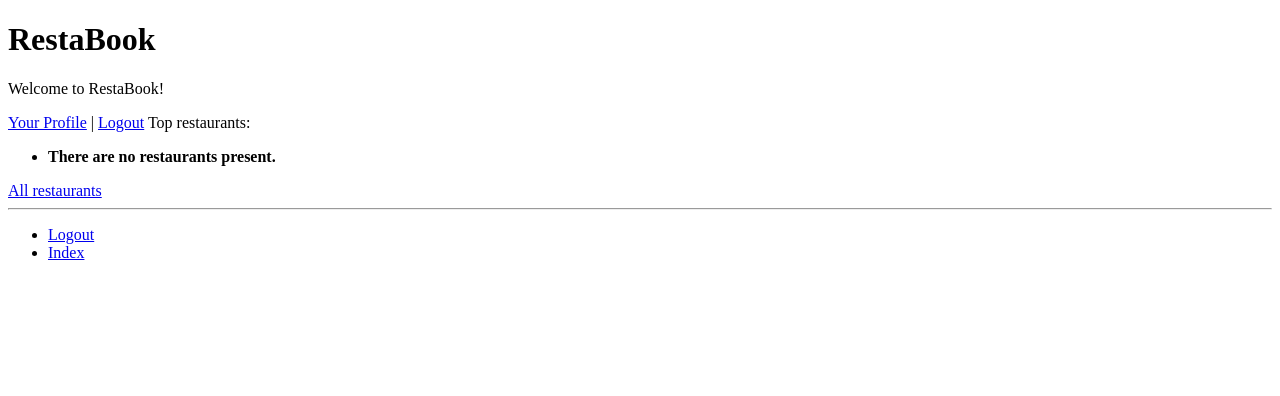
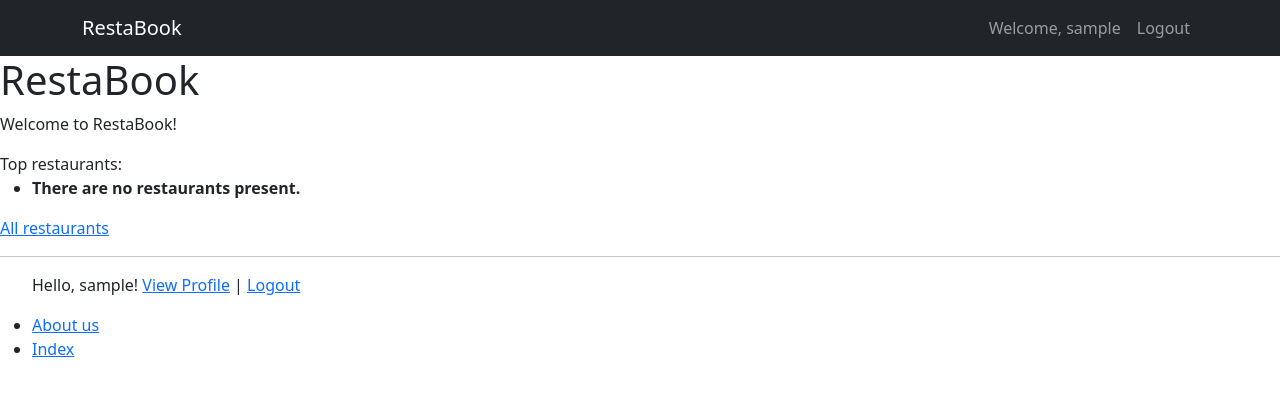
Before and after one commit to PeterDaGrape/RestaBook, a Django app: page / in a window 1280 px wide. Shown: the top 396 px of the page. Run offline with Django 3.2, Linux system fonts and the light colour scheme; the visitor is signed in with stand-in values (Sample User, id 1); data that the repository does not hold is empty.

Commit message:
not working

```diff
--- /dev/null
+++ b/app/static/css/base-style.css
@@ -0,0 +1,41 @@
+body,
+h1,
+h2,
+h3,
+h4,
+h5,
+h6,
+p {
+    margin: 0;
+}
+
+body {
+    font-family: "Source Serif 4", serif;
+    font-weight: 350;
+    background-color: #eaf2e3;
+    color: var(--theme_black);
+    padding: 0;
+}
+
+header {
+    background-color: var(--theme_green);
+    color: var(--theme_yellow);
+    font-family: "Monomakh", serif;
+    padding: 15px;
+    display: flex;
+    justify-content: space-between;
+    align-items: center;
+    height: 2.5em;
+}
+
+main {
+    padding: 20px;
+}
+
+a {
+    color: #007bff;
+    text-decoration: none;
+}
+a:hover {
+    color: #ff5722;
+}
--- a/templates/app/base.html
+++ b/templates/app/base.html
@@ -3,6 +3,10 @@
     <head>
         {% load static %}
         <link rel="stylesheet" href="{% static 'css/form-styles.css' %}">
+        <link rel="stylesheet" href="{% static 'css/base-style.css' %}">
+        <link href="https://cdn.jsdelivr.net/npm/bootstrap@5.3.3/dist/css/bootstrap.min.css" rel="stylesheet" integrity="sha384-QWTKZyjpPEjISv5WaRU9OFeRpok6YctnYmDr5pNlyT2bRjXh0JMhjY6hW+ALEwIH" crossorigin="anonymous">
+
+
         <title>
             RestaBook -
             {% block title_block %}
@@ -13,6 +17,29 @@
     </head>
 
     <body>
+
+        <!-- Navbar -->
+        <nav class="navbar navbar-expand-lg navbar-dark bg-dark">
+            <div class="container">
+                <a class="navbar-brand" href="{% url 'app:index' %}">RestaBook</a>
+                <button class="navbar-toggler" type="button" data-bs-toggle="collapse" data-bs-target="#navbarNav">
+                    <span class="navbar-toggler-icon"></span>
+                </button>
+                <div class="collapse navbar-collapse" id="navbarNav">
+                    <ul class="navbar-nav ms-auto">
+                        {% if user.is_authenticated %}
+                            <li class="nav-item"><a class="nav-link" href="#">Welcome, {{ user.username }}</a></li>
+                            <li class="nav-item"><a class="nav-link" href="{% url 'app:logout' %}">Logout</a></li>
+                        {% else %}
+                            <li class="nav-item"><a class="nav-link" href="{% url 'app:login' %}">Login</a></li>
+                            <li class="nav-item"><a class="nav-link" href="{% url 'app:register' %}">Register</a></li>
+                        {% endif %}
+                    </ul>
+                </div>
+            </div>
+        </nav>
+
+
 
         <div>
             {% block body_block %}
@@ -29,14 +56,11 @@
         <div>
             <ul>
                 {% if user.is_authenticated %}
-                <!-- Show these links when the user is logged in -->
-                <li><a href="{% url 'app:logout' %}">Logout</a></li>
+                    <p>Hello, {{ user.username }}! <a href="{% url 'app:profile' %}">View Profile</a> | <a href="{% url 'app:logout' %}">Logout</a></p>
                 {% else %}
-                <!-- Show these links when the user is NOT logged in -->
-                <li><a href="{% url 'app:register' %}">Sign Up</a></li>
-                <li><a href="{% url 'app:login' %}">Login</a></li>
+                    <p><a href="{% url 'app:login' %}">Login</a> or <a href="{% url 'app:register' %}">Sign Up</a></p>
                 {% endif %}
-                <!-- Outside the conditional statements, ALWAYS show -->
+                <li><a href="{% url 'app:about' %}">About us</a></li>
                 <li><a href="{% url 'app:index' %}">Index</a></li>
             </ul>
         </div>
--- a/templates/app/index.html
+++ b/templates/app/index.html
@@ -9,15 +9,6 @@
     <h1>RestaBook</h1>
 
     <p>Welcome to RestaBook!</p>
-
-    {% if user.is_authenticated %}
-    <a href="{% url 'app:profile' %}">Your Profile</a> |
-    <a href="{% url 'app:logout' %}">Logout</a>
-{% else %}
-    <a href="{% url 'app:login' %}">Login</a> |
-    <a href="{% url 'app:register' %}">Register</a>
-{% endif %}
-
     Top restaurants:
     <ul>
         {% if restaurants %}
```
